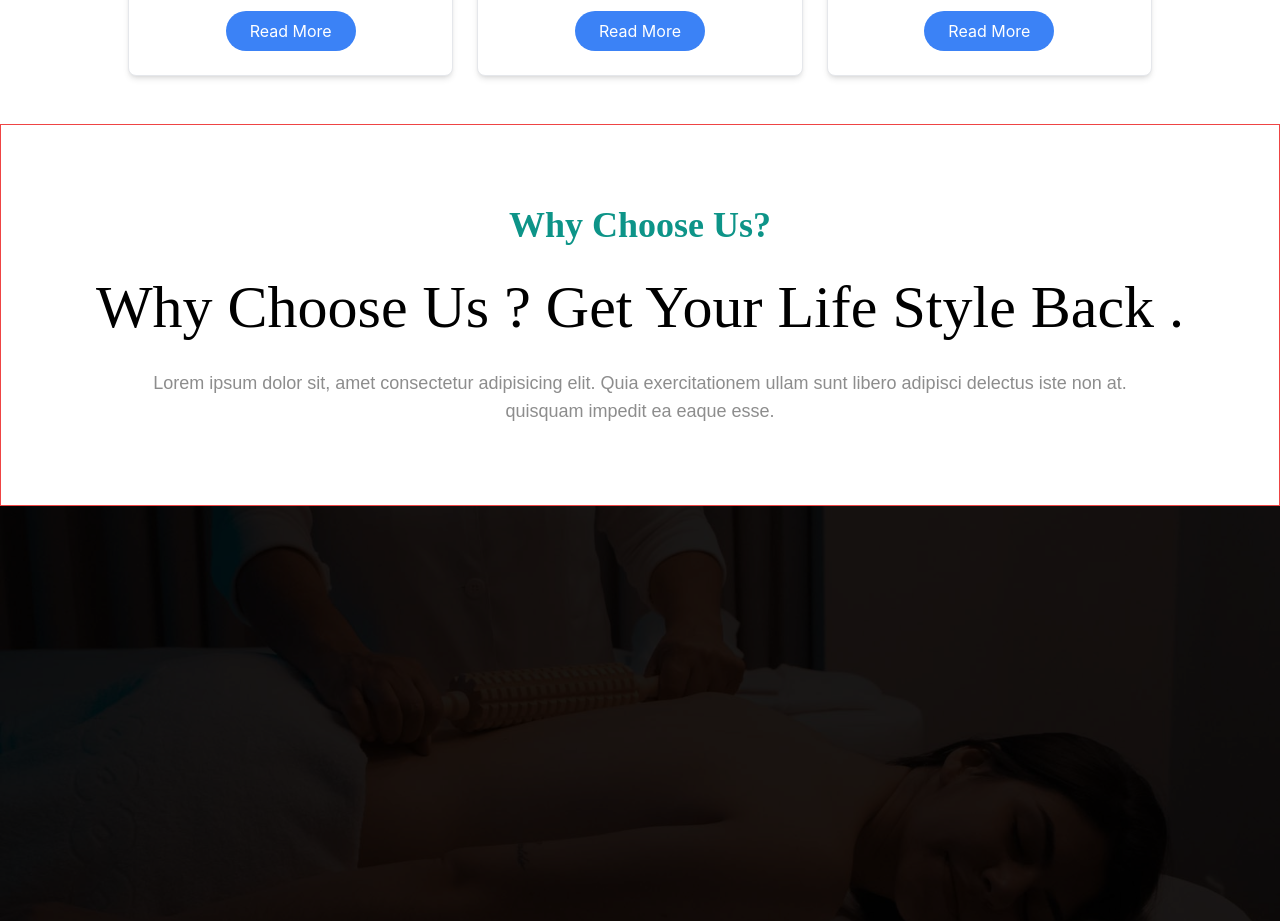
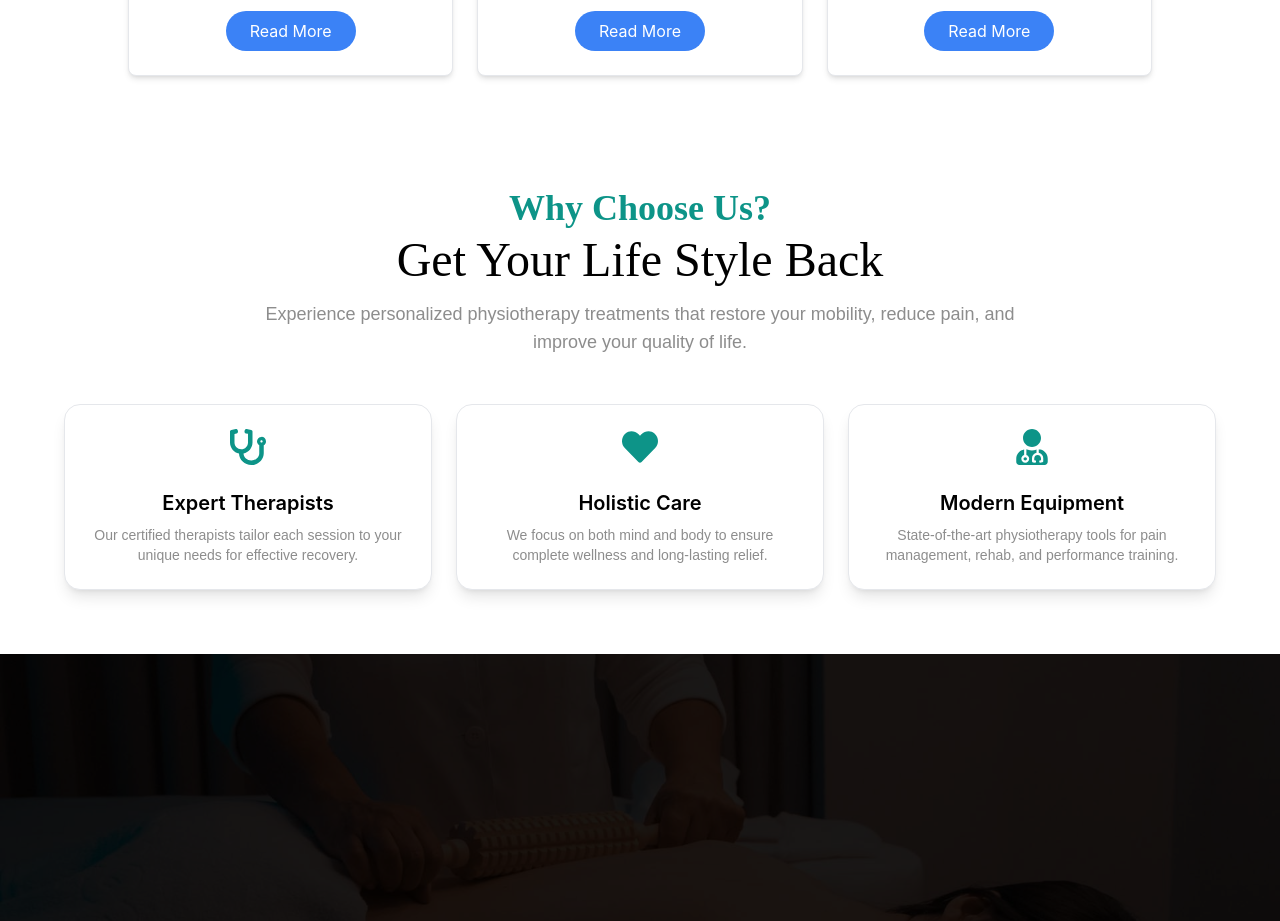
Before and after one commit to jagatjyoti-01/Physio-Clinic, a React (Create React App) app: page / in a window 1280 px wide. Shown: the part 5940-6861 px from the top of the page. Built offline with nearby package versions, Linux system fonts and the light colour scheme.

Commit message:
why chose us section

```diff
--- a/src/components/WhyChoseUs.jsx
+++ b/src/components/WhyChoseUs.jsx
@@ -1,16 +1,55 @@
-import React from 'react'
+import React from 'react';
+import { FaHeart, FaStethoscope, FaUserMd } from 'react-icons/fa';
 
 function WhyChoseUs() {
+  const cards = [
+    {
+      icon: <FaStethoscope className="text-4xl text-primary mb-4" />,
+      title: "Expert Therapists",
+      description: "Our certified therapists tailor each session to your unique needs for effective recovery.",
+    },
+    {
+      icon: <FaHeart className="text-4xl text-primary mb-4" />,
+      title: "Holistic Care",
+      description: "We focus on both mind and body to ensure complete wellness and long-lasting relief.",
+    },
+    {
+      icon: <FaUserMd className="text-4xl text-primary mb-4" />,
+      title: "Modern Equipment",
+      description: "State-of-the-art physiotherapy tools for pain management, rehab, and performance training.",
+    },
+  ];
+
   return (
-    <div>
-        <div className='container  border-red-500  px-4 py-12 sm:py-16 lg:py-20 border flex items-center justify-center flex-col gap-4 md:gap-8'>
-            <h1 className='text-3xl md:text-4xl font-extrabold font-custom text-primary ' >Why Choose Us?</h1>
-            <h1 className='text-3xl md:text-6xl font-medium font-custom text-secondary1 mx-auto text-center'>Why Choose Us ? Get Your Life Style Back .</h1>
-            <p className='font-custom1 text-secondary2 text-sm md:text-lg max-w-5xl text-center mx-auto'>Lorem ipsum dolor sit, amet consectetur adipisicing elit. Quia exercitationem ullam sunt libero adipisci delectus iste non at.  quisquam impedit ea eaque esse.</p>
-        </div>
+    <div className="bg-white py-16 px-4 sm:px-6 lg:px-8">
+      <div className="max-w-7xl mx-auto text-center mb-12">
+        <h2 className="text-3xl md:text-4xl font-extrabold text-primary font-custom">
+          Why Choose Us?
+        </h2>
+        <h3 className="text-2xl md:text-5xl font-medium text-secondary1 mt-2 font-custom">
+          Get Your Life Style Back
+        </h3>
+        <p className="mt-4 max-w-3xl mx-auto text-secondary2 font-custom1 text-sm md:text-lg">
+          Experience personalized physiotherapy treatments that restore your mobility, reduce pain, and improve your quality of life.
+        </p>
+      </div>
 
+      <div className="grid grid-cols-1 md:grid-cols-3 gap-6 max-w-6xl mx-auto">
+        {cards.map((card, index) => (
+          <div
+            key={index}
+            className="bg-white rounded-2xl shadow-lg border border-gray-200 p-6 transition-transform duration-300 hover:-translate-y-2 hover:shadow-xl cursor-pointer"
+          >
+            <div className="flex flex-col items-center text-center">
+              {card.icon}
+              <h4 className="text-xl font-semibold text-secondary1 mt-2">{card.title}</h4>
+              <p className="text-secondary2 mt-2 text-sm font-custom1">{card.description}</p>
+            </div>
+          </div>
+        ))}
+      </div>
     </div>
-  )
+  );
 }
 
-export default WhyChoseUs
+export default WhyChoseUs;
```
